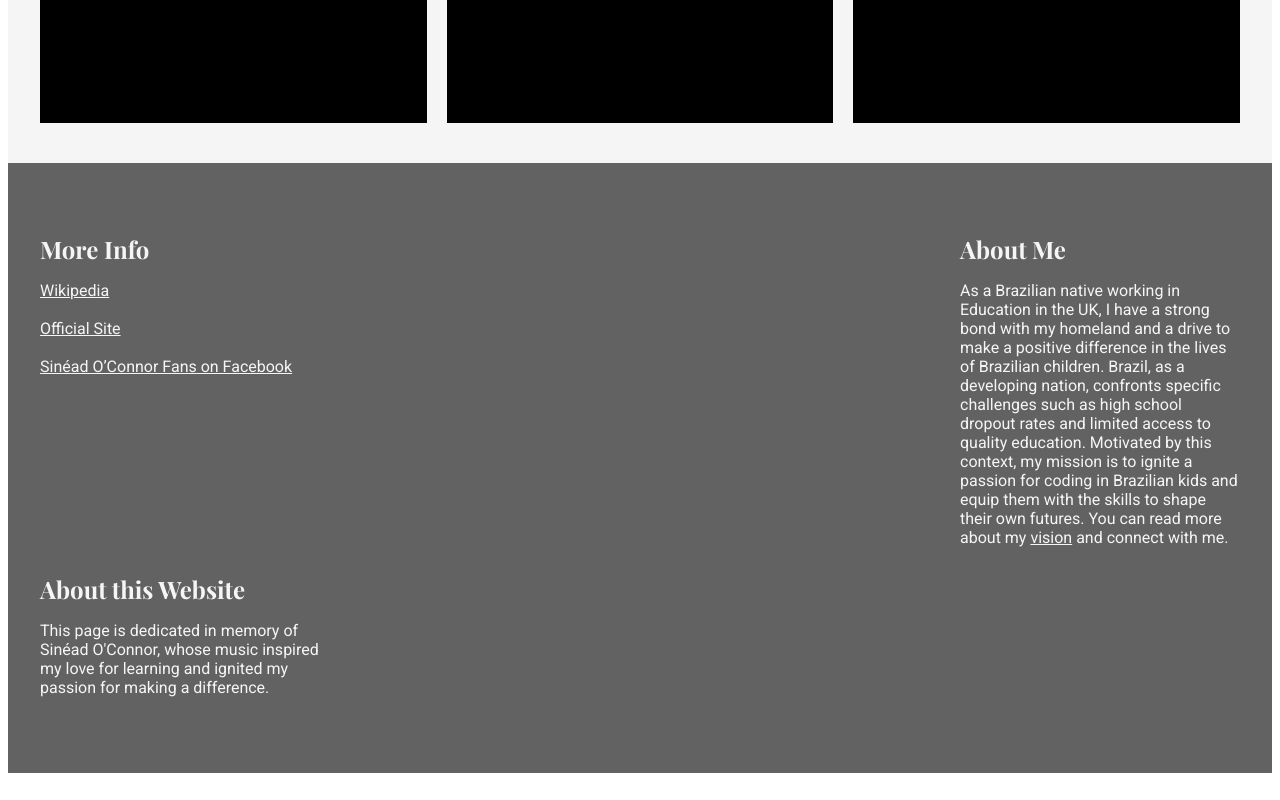
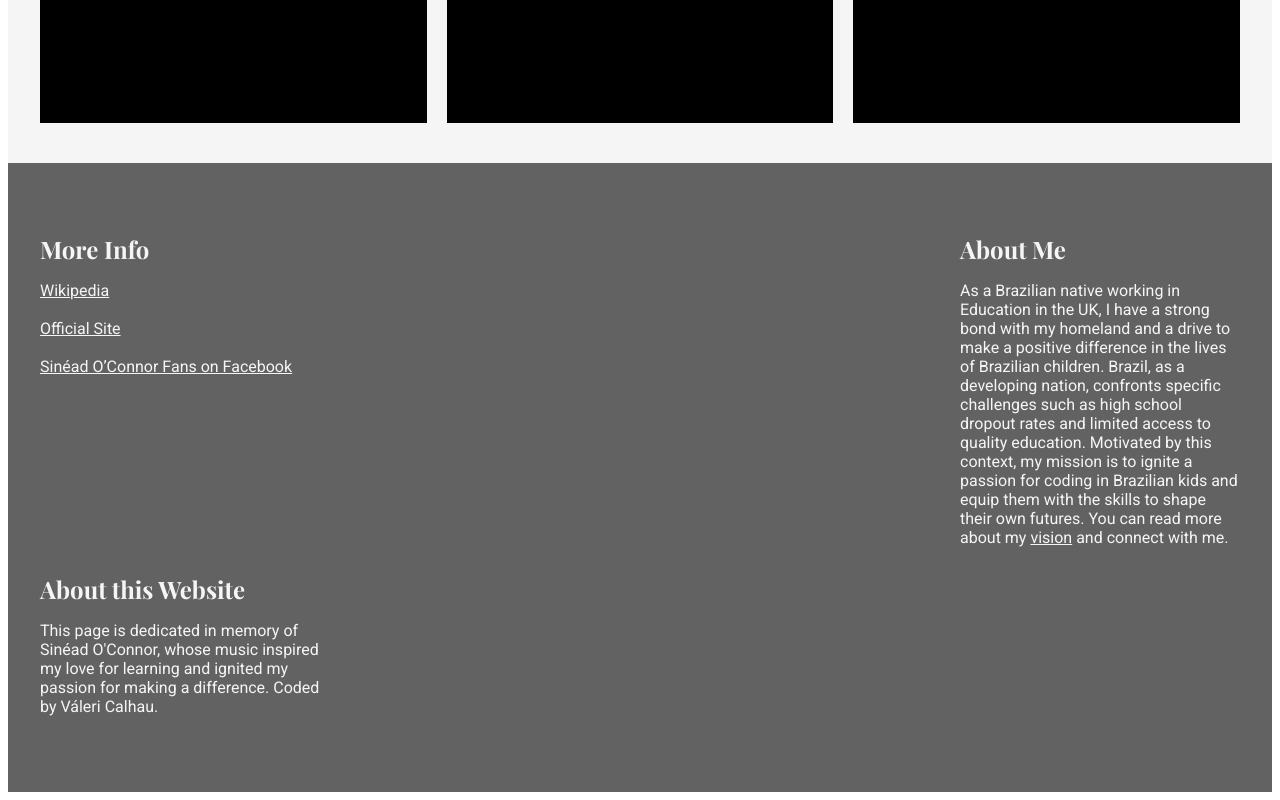
Before and after one commit to valeridev/SC, a plain HTML site: page index.html in a window 1280 px wide. Shown: the part 2360-3160 px from the top of the page. Drawn offline with nearby package versions, Linux system fonts and the light colour scheme.

Commit message:
Update index.html

```diff
--- a/index.html
+++ b/index.html
@@ -483,6 +483,7 @@
                             This page is dedicated in memory of Sinéad O'Connor, whose music inspired my love for
                             learning and ignited my passion
                             for making a difference.
+                            Coded by Váleri Calhau.
 
                         </p>
                     </div>
```
